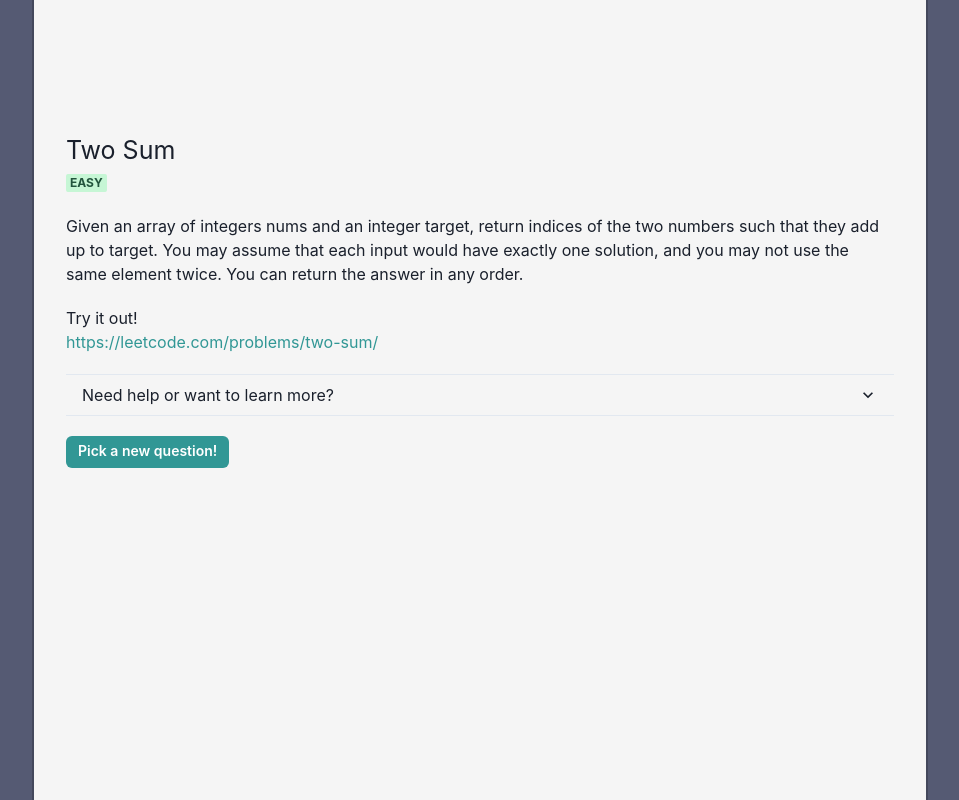
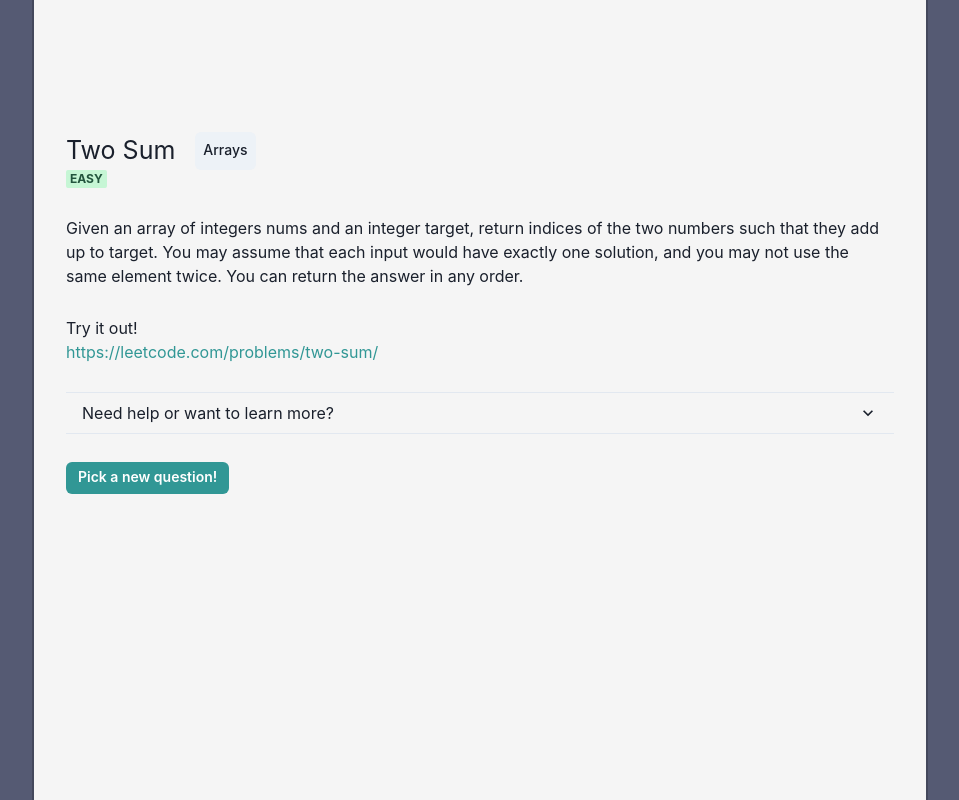
Before and after one commit to bfischer/blind75-randomizer, a React (Create React App) app: page / in a window 1280 px wide. Shown: the whole page, without its empty margins (160-1119 px from the left). Built offline with nearby package versions, Linux system fonts and the light colour scheme.

Commit message:
Added Climbing Stairs resources, added question category

```diff
--- a/src/data/questions.js
+++ b/src/data/questions.js
@@ -32,7 +32,23 @@ const questions = [
         difficulty: "Easy",
         description: "You are climbing a staircase. It takes n steps to reach the top. Each time you can either climb 1 or 2 steps. In how many distinct ways can you climb to the top?",
         link: "https://leetcode.com/problems/climbing-stairs/",
-        resources: [],
+        resources: [
+            {
+                resourceType: "video",
+                link: "https://www.youtube.com/watch?v=uHAToNgAPaM",
+                title: "GOOGLE CODING INTERVIEW QUESTION - CLIMBING STAIRS (LeetCode)"
+            },
+            {
+                resourceType: "video",
+                link: "https://www.youtube.com/watch?v=ZMNRb9TYiQM",
+                title: "LeetCode 70. Climbing Stairs - Interview Prep Ep 72"
+            },
+            {
+                resourceType: "video",
+                link: "https://www.youtube.com/watch?v=qhDXejbprJk",
+                title: "LeetCode 70. Climbing Stairs [Algorithm + Code Explained ] Best Solution"
+            },
+        ],
     },
     {
         title: "Merge K Sorted Lists",
--- a/src/features/Randomizer/Randomizer.jsx
+++ b/src/features/Randomizer/Randomizer.jsx
@@ -9,7 +9,8 @@ import {
     AccordionButton,
     AccordionPanel,
     AccordionIcon,
-    Link } from '@chakra-ui/react'
+    Link,
+    Tag } from '@chakra-ui/react'
 import styles from "./Randomizer.module.css";
 import questions from "../../data/questions";
 
@@ -79,9 +80,12 @@ const Randomizer = (props) => {
         <div className={styles['randomizer']}>
             <div className={styles['randomizer-content']}>
                 <div className={styles['randomizer-header']}>
-                    <h1 className={styles['randomizer-question-title']}>
-                        {question.title}
-                    </h1>
+                    <div>
+                        <h1 className={styles['randomizer-question-title']}>
+                            {question.title}{}
+                        </h1>
+                        <Tag>{question.category}</Tag>
+                    </div>
                     <div className={styles['randomizer-question-difficulty']}>
                         {getDifficultyBadge()}
                     </div>
--- a/src/features/Randomizer/Randomizer.module.css
+++ b/src/features/Randomizer/Randomizer.module.css
@@ -8,7 +8,12 @@
 .randomizer .randomizer-content {
     display: flex;
     flex-direction: column;
-    gap: 20px;
+    gap: 28px;
     position: relative;
     top: 100px;
 }
+
+.randomizer .randomizer-header > div {
+    display: flex;
+    gap: 20px;
+}
```
